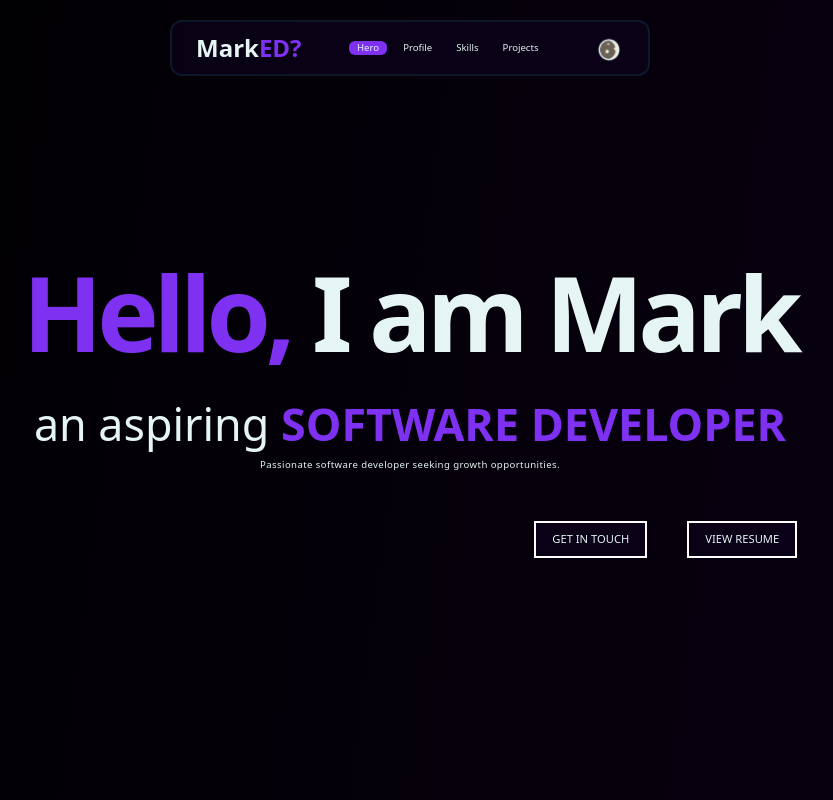
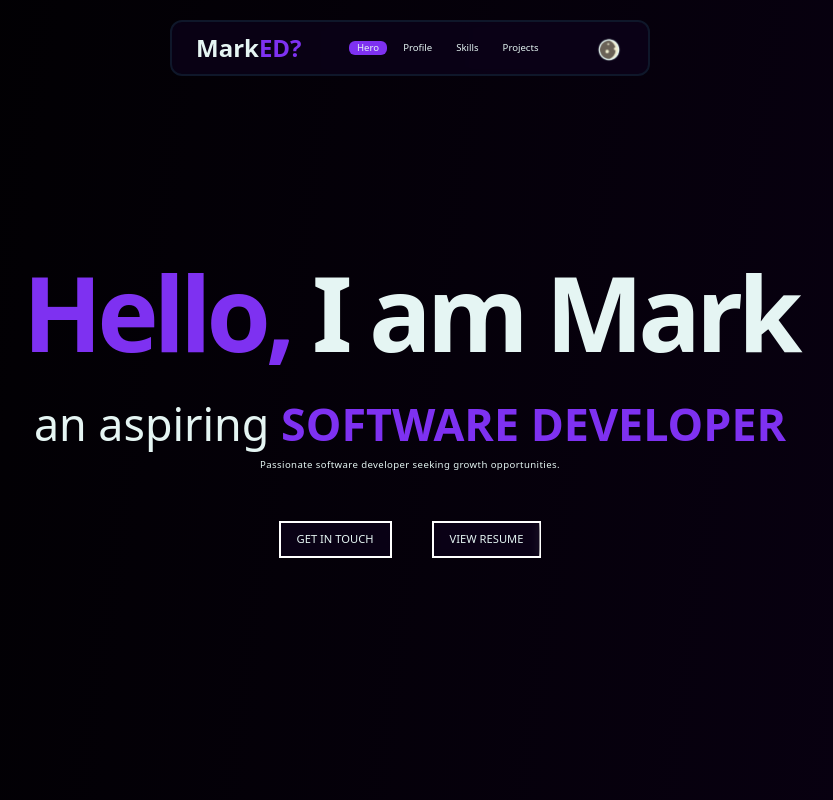
Before and after one commit to market0v0/portfolio, a Next.js app: page / in a window 1280 px wide. Shown: the top 800 px of the page, without its empty margins (230-1063 px from the left). Built offline with nearby package versions, Linux system fonts and the light colour scheme.

Commit message:
fix buttons

```diff
--- a/src/components/newPages/hero.tsx
+++ b/src/components/newPages/hero.tsx
@@ -24,19 +24,7 @@
                 </span>
               </div>
             </ZoomSection>
-         {/*    <ZoomSection>
-              <div className='flex flex-col  py-4  font-[700] leading-[5rem] tracking-[-0.3rem] lg:leading-[6rem]  '>
-                <span className='font-outline-2 text-[25vw] drop-shadow-[0_1.2px_1.2px_rgba(0,0,0,0.8)] md:text-[6rem]'>
-                  Hello I am MARK <br />
-                </span>
-                <span className='break-keep text-[20vw] text-primary sm:text-[6rem]'>
-                <span className=''>an aspiring </span>
-                <span className='font-bold  text-[#7E31F1]'>
-                  <BubbleText text={'SOFTWARE DEVELOPER'} />
-                </span>
-                </span>
-              </div>
-            </ZoomSection> */}
+
             <div className='  text-[.6rem] font-[400] leading-6 tracking-[0.025rem] md:leading-10  lg:leading-[1rem] '>
               <NormalType
                 text={
@@ -46,7 +34,7 @@
             </div>
 
             <div className='pt-10'>
-              <div className='flex items-center justify-center  gap-6 justify-self-end py-2 text-[0.73rem] font-[300] lg:gap-10 lg:text-[0.7rem]'>
+              <div className='flex items-center justify-center  gap-6  py-2 text-[0.73rem] font-[300] lg:gap-10 lg:text-[0.7rem]'>
                 <div
                   className='cursor-pointer border-2 border-white  hover:border-0'
                   onClick={() => {
@@ -65,41 +53,6 @@
               </div>
             </div>
           </section>
-          {/*  <section>
-            <div className='font-sans-typewriter text-[1.8rem] lg:text-[5rem] font-bold'>
-              <span className='text-primary'>Hello,</span> I am Mark
-            </div>
-
-            <div className='font-sans-typewriter text-[1rem] lg:text-[2.8rem]'>
-              <span className=''>an aspiring </span>
-              <span className='font-bold  text-[#7E31F1]'>
-                <BubbleText text={'SOFTWARE DEVELOPER'} />
-              </span>
-            </div>
-            <div className='  text-[.6rem] font-[400] leading-6 md:leading-10 tracking-[0.025rem]  lg:leading-[1rem] '>
-             <NormalType text={' Passionate individual in the Philippines eager for job opportunities to gain valuable experience and enhance skills.'} />
-
-            </div>
-            <div className='pt-10'>
-              <div className='flex items-center justify-center  gap-6 justify-self-end py-2 text-[0.73rem] font-[300] lg:gap-10 lg:text-[0.7rem]'>
-                <div
-                  className='cursor-pointer border-2 border-white  hover:border-0'
-                  onClick={() => { scrollToSection('footer') }}
-                >
-                  <OutlineButton buttontext={'GET IN TOUCH'} />
-                </div>
-
-                <div
-                  className='cursor-pointer border-2  border-white  hover:border-0'
-                  onClick={() => (window.location.href = '/resume')}
-                >
-
-                  <OutlineButton buttontext={'VIEW RESUME'} />
-                </div>
-
-              </div>
-            </div>
-          </section> */}
         </div>
       </div>
     </div>
```
